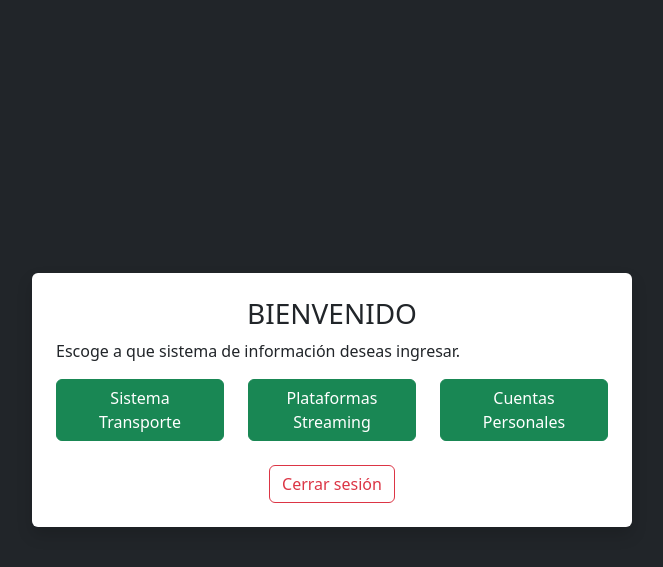
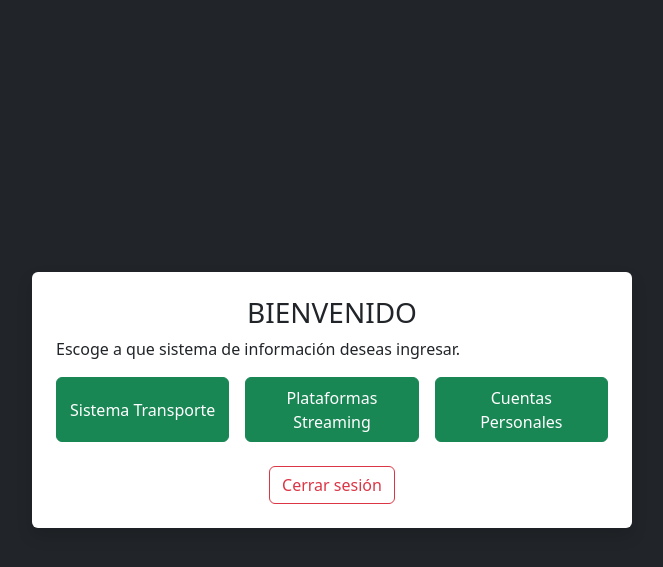
Before and after one commit to Fredy2201/RepositorioFredPython, a Flask app: page /ini in a window 1280 px wide. Shown: the top 567 px of the page, without its empty margins (308-971 px from the left). Run offline with Flask 3, Linux system fonts and the light colour scheme; a user stored in the database is signed in.

Commit message:
Menu corregido

```diff
--- a/templates/menuprincipal.html
+++ b/templates/menuprincipal.html
@@ -16,19 +16,16 @@
             <h3 class="text-center">BIENVENIDO {{ usuario['username'] }}</h3>
             <p>Escoge a que sistema de información deseas ingresar.</p>
 
-            <div class="row ">
-                <div class="col-4">
-                    <a href="/tregistrosservicios" class="btn btn-success">Sistema Transporte</a>
+            <div class="row g-3 text-center">
+                <div class="col-12 col-sm-6 col-md-4" style="min-height: 65px;">
+                    <a href="/tregistrosservicios" class="btn btn-success w-100 h-100 d-flex justify-content-center align-items-center" >Sistema Transporte</a>
                 </div>
-                <div class="col-4">
-                    <a href="/registrosventas" class="btn btn-success">Plataformas Streaming</a>
+                <div class="col-12 col-sm-6 col-md-4" style="min-height: 65px;">
+                    <a href="/registrosventas" class="btn btn-success w-100 h-100 d-flex justify-content-center align-items-center" >Plataformas Streaming</a>
                 </div>
-                <div class="col-4">
-                    <a href="/lmregistros" class="btn btn-success">Cuentas Personales</a>
+                <div class="col-12 col-sm-12 col-md-4" style="min-height: 65px;">
+                    <a href="/lmregistros" class="btn btn-success w-100 h-100 d-flex justify-content-center align-items-center" >Cuentas Personales</a>
                 </div>
-
-
-
             </div>
             <br>
             <div class="d-flex justify-content-center">
```
